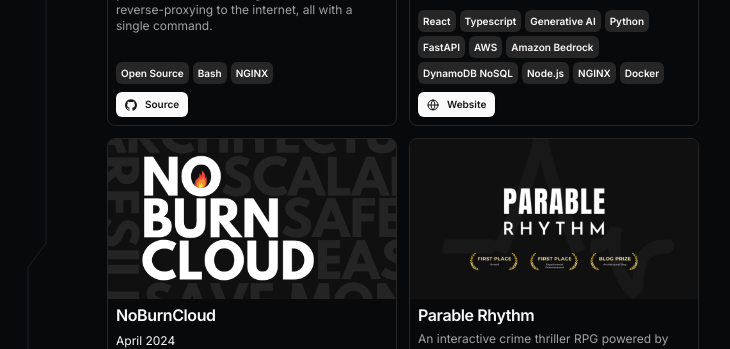
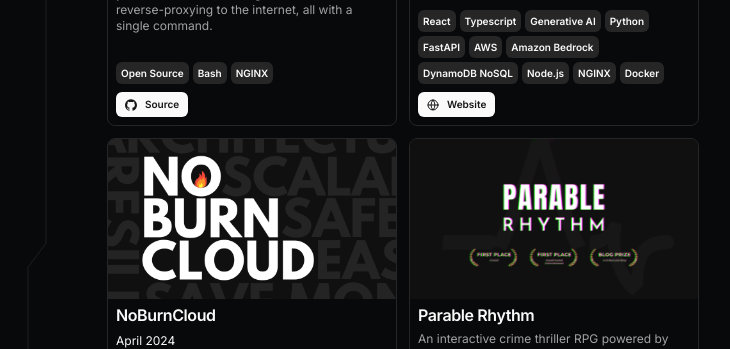
Before and after one commit to ParamBirje/timeline-portfolio, a Next.js app: page /work in a window 1280 px wide. Shown: the part 1400-1749 px from the top of the page, without its empty margins (237-967 px from the left). Built offline with nearby package versions, Linux system fonts and the light colour scheme.

Commit message:
Added glitching gif to parable rhythm project's image

```diff
--- a/src/data/resume.tsx
+++ b/src/data/resume.tsx
@@ -290,7 +290,7 @@
           icon: <Icons.github className="size-3" />,
         },
       ],
-      image: "/parable-rhythm-banner.webp",
+      image: "/parable-rhythm-banner.gif",
       video: "",
     },
     {
```
Also changed, not shown: public/parable-rhythm-banner.gif (added).
